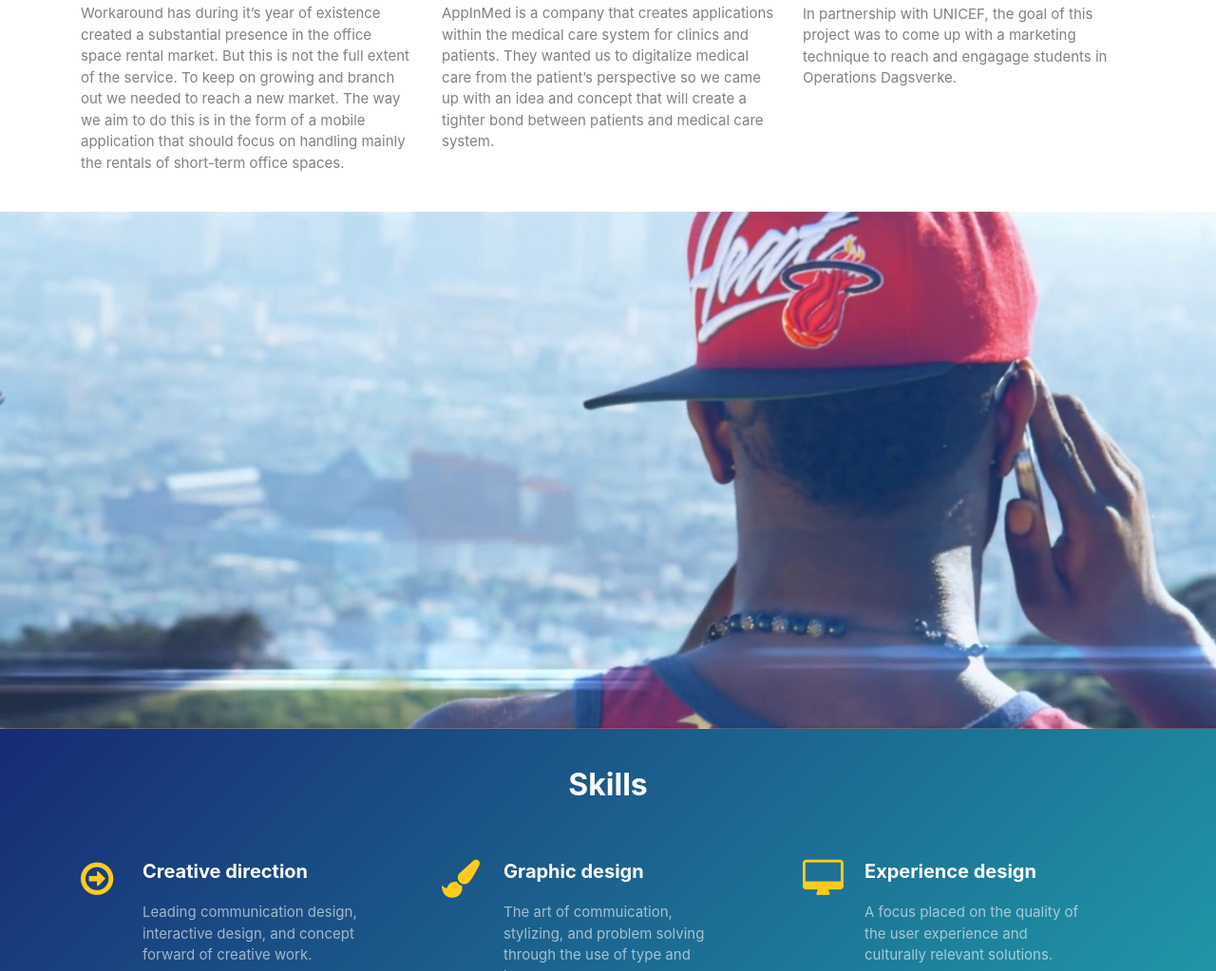
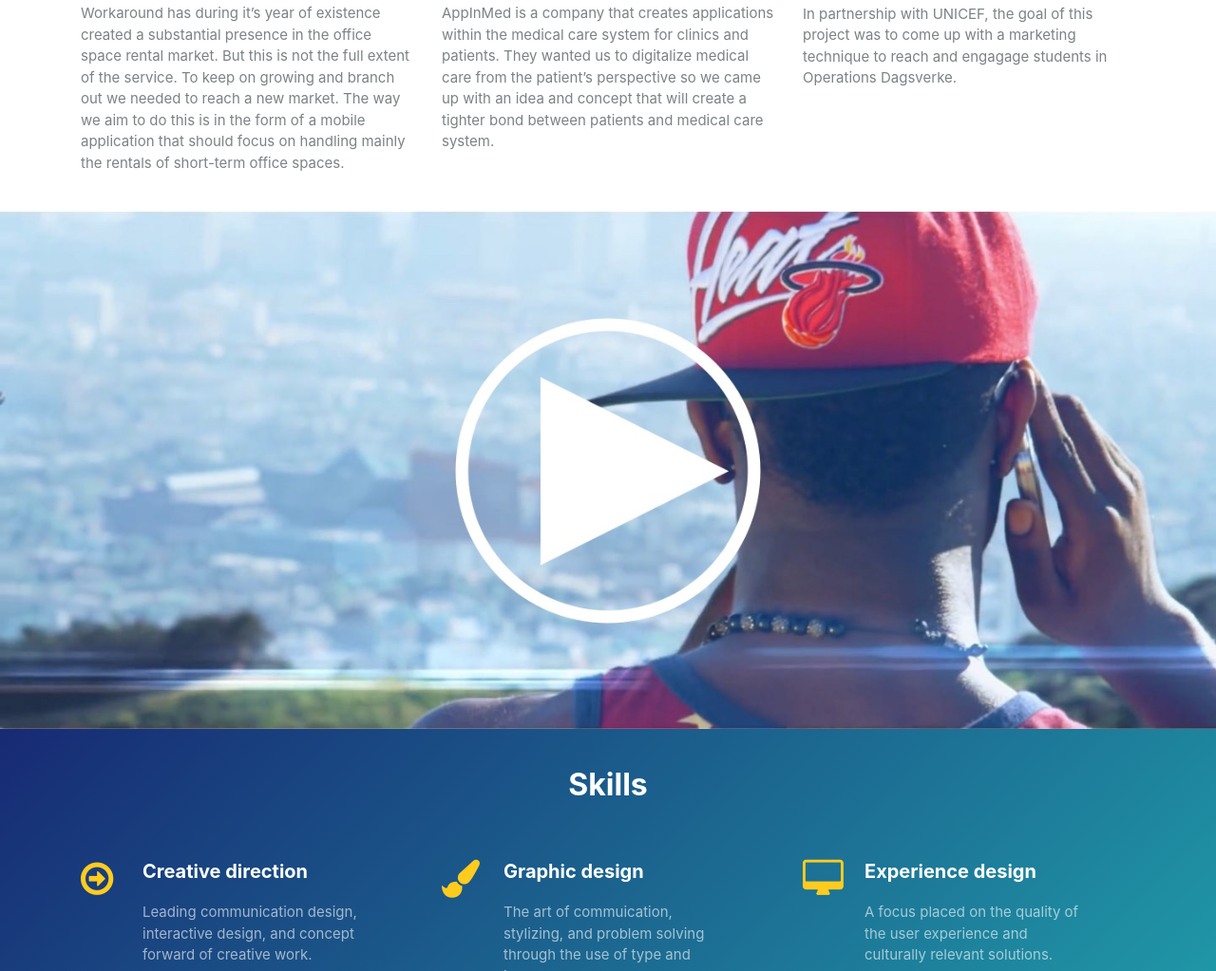
Before and after one commit to jzeito/jzeito.github.io, a plain HTML site: page index.html in a window 1280 px wide. Shown: the part 1456-2479 px from the top of the page at 95% size. Drawn offline with nearby package versions, Linux system fonts and the light colour scheme.

Commit message:
V.4.0
Image link to Vimeo

```diff
--- a/index.html
+++ b/index.html
@@ -74,7 +74,7 @@
                     <p class="description">In partnership with UNICEF, the goal of this project was to come up with a marketing technique to reach and engagage students in Operations Dagsverke.</p>
                 </div>
             </div>
-        </div><img src="assets/img/6.jpg" width="100%"></div>
+        </div><a href="https://vimeo.com/76329572"><img src="assets/img/Showreel.jpg" width="100%"></a></div>
     <div class="features-blue">
         <div class="container">
             <div class="intro">
```
Also changed, not shown: assets/img/Showreel.jpg (added).
